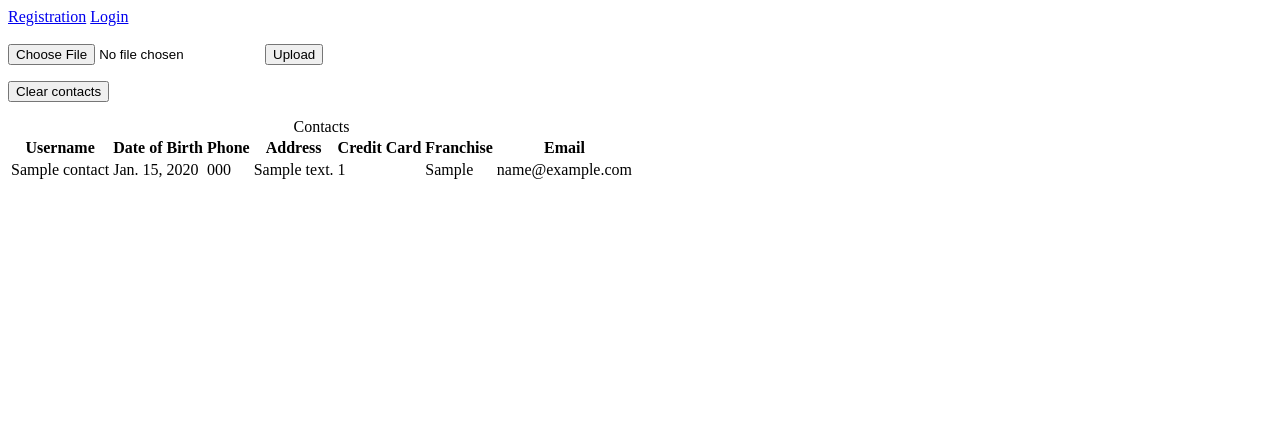
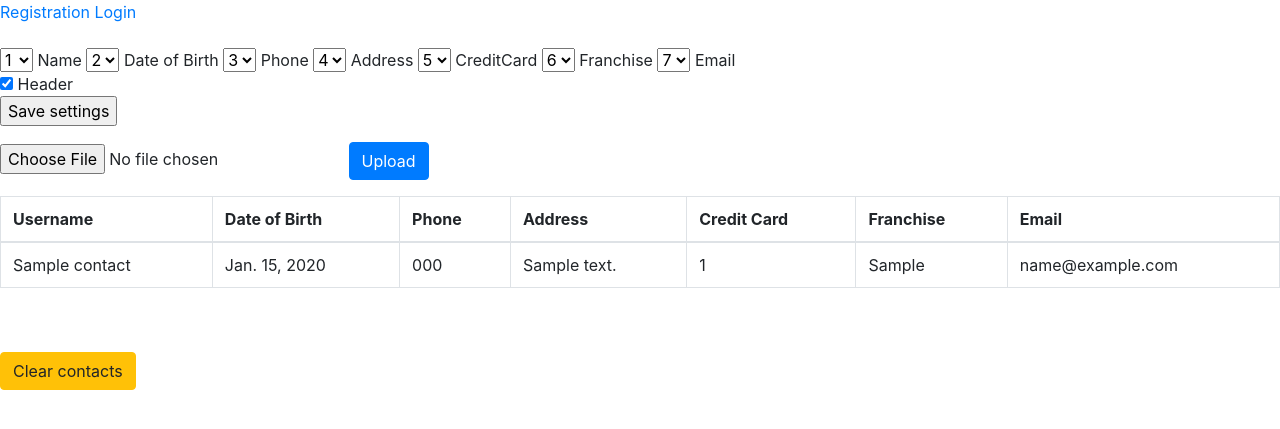
Before and after one commit to varsey/contacts-importer, a Django app: page /contacts/ in a window 1280 px wide. Shown: the top 429 px of the page. Run offline with Django 4.2, Linux system fonts and the light colour scheme; tables that the repository leaves empty hold one stand-in row (values such as "Sample post").

Commit message:
feat [importer] columns selector

```diff
--- a/contacts_importer/urls.py
+++ b/contacts_importer/urls.py
@@ -29,8 +29,9 @@ urlpatterns = [
 
     # Contacts
     path('', views.home, name='home'),
-    path('contacts/', views.upload_contacts, name='contacts'),
+    path('contacts/', views.view_upload_contacts, name='contacts'),
     path('cleartable/', views.cleartable, name='cleartable'),
+    path('contacts/', views.setcolumns, name='setcolumns'),
 ]
 
 urlpatterns += static(settings.MEDIA_URL, document_root=settings.MEDIA_ROOT)
--- a/importer/templates/importer/base.html
+++ b/importer/templates/importer/base.html
@@ -1,3 +1,4 @@
+<link rel="stylesheet" href="https://cdn.jsdelivr.net/npm/bootstrap@4.6.1/dist/css/bootstrap.min.css" integrity="sha384-zCbKRCUGaJDkqS1kPbPd7TveP5iyJE0EjAuZQTgFLD2ylzuqKfdKlfG/eSrtxUkn" crossorigin="anonymous">
 
 {% if user.is_authenticated %}
     Logged in as {{ user.username }}
--- a/importer/templates/importer/contacts.html
+++ b/importer/templates/importer/contacts.html
@@ -9,19 +9,86 @@
 <body>
     {% load static %}
     {% block content %}
+
+        <form action="{% url 'setcolumns' %}">
+            <select name="name">
+                <option value="1" selected="selected">1</option>
+                <option value="2">2</option>
+                <option value="3">3</option>
+                <option value="4">4</option>
+                <option value="5">5</option>
+                <option value="6">6</option>
+                <option value="7">7</option>
+            </select> Name
+            <select name="dob">
+                <option value="1">1</option>
+                <option value="2" selected="selected">2</option>
+                <option value="3">3</option>
+                <option value="4">4</option>
+                <option value="5">5</option>
+                <option value="6">6</option>
+                <option value="7">7</option>
+            </select> Date of Birth
+            <select name="phone">
+                <option value="1">1</option>
+                <option value="2">2</option>
+                <option value="3" selected="selected">3</option>
+                <option value="4">4</option>
+                <option value="5">5</option>
+                <option value="6">6</option>
+                <option value="7">7</option>
+            </select> Phone
+            <select name="address">
+                <option value="1">1</option>
+                <option value="2">2</option>
+                <option value="3">3</option>
+                <option value="4" selected="selected">4</option>
+                <option value="5">5</option>
+                <option value="6">6</option>
+                <option value="7">7</option>
+            </select> Address
+            <select name="cc">
+                <option value="1">1</option>
+                <option value="2">2</option>
+                <option value="3">3</option>
+                <option value="4">4</option>
+                <option value="5" selected="selected">5</option>
+                <option value="6">6</option>
+                <option value="7">7</option>
+            </select> CreditCard
+            <select name="franchise">
+                <option value="1">1</option>
+                <option value="2">2</option>
+                <option value="3">3</option>
+                <option value="4">4</option>
+                <option value="5">5</option>
+                <option value="6" selected="selected">6</option>
+                <option value="7">7</option>
+            </select> Franchise
+            <select name="email">
+                <option value="1">1</option>
+                <option value="2">2</option>
+                <option value="3">3</option>
+                <option value="4">4</option>
+                <option value="5">5</option>
+                <option value="6">6</option>
+                <option value="7" selected="selected">7</option>
+            </select> Email
+            <br>
+            <input type="checkbox" name="header" checked> Header
+            <br>
+            <input type="submit" value="Save settings">
+        </form>
+
         <form method="post" enctype="multipart/form-data">
             {% csrf_token %}
             <input type="file" name="contacts_file">
-            <button type="submit">Upload</button>
-        </form>
 
-        <form action="{% url 'cleartable' %}" method="POST">
-                    {% csrf_token %}
-                <button type="submit">Clear contacts</button>
+            <button type="submit" class="btn btn-primary">Upload</button>
         </form>
 
     <table class="table table-bordered">
-        <caption>Contacts</caption>
+        <caption></caption>
         <thead>
         <tr>
             <th>Username</th>
@@ -63,6 +130,7 @@
                 <li><a href="?page={{ i }}">{{ i }}</a></li>
             {% endif %}
         {% endfor %}
+
         {% if contacts.has_next %}
             <li><a href="?page={{ contacts.next_page_number }}">&raquo;</a></li>
         {% else %}
@@ -70,10 +138,14 @@
         {% endif %}
         </ul>
     {% endif %}
+        <br>
 
-    <br><br>
-    {{ summary }}
-
+        <form action="{% url 'cleartable' %}" method="POST">
+            {% csrf_token %}
+            <button type="submit" class="btn btn-warning">Clear contacts</button>
+        </form>
+        <br>
+        {{ summary }}
     {% endblock %}
 
 </body>
--- a/importer/views.py
+++ b/importer/views.py
@@ -79,27 +79,33 @@ def cleartable(request):
         return redirect('contacts')
 
 
-def upload_contacts(request):
-    """main page with contacts importer and viewer"""
+def setcolumns(request):
+    return render(request, "importer/contacts.html", {'hiddenstatus': 'hidden'})
+
+
+def view_upload_contacts(request):
+    """main page with contacts importer and paginated viewer"""
     summary = ""
     if request.method == 'POST' and request.FILES['contacts_file']:
         init_size = Contacts.objects.count()
         csv_file = TextIOWrapper(request.FILES["contacts_file"].file, encoding='utf-8')
         reader = csv.reader(csv_file)
-        _ = next(reader)
+
+        if request.GET.get('header', True):
+            _ = next(reader)
         rowcount = 0
         for row in reader:
             Contacts.objects.get_or_create(
-                Name=row[0],
-                DOB=datetime.strptime(row[1], '%Y-%m-%d'),
-                Phone=row[2],
-                Address=row[3],
-                CreditCard=row[4],
-                Franchise=row[5],
-                Email=row[6],
+                Name=row[int(request.GET.get('name', '1')) - 1],
+                DOB=datetime.strptime(row[int(request.GET.get('dob', '2')) - 1], '%Y-%m-%d'),
+                Phone=row[int(request.GET.get('phone', '3')) - 1],
+                Address=row[int(request.GET.get('address', '4')) - 1],
+                CreditCard=row[int(request.GET.get('cc', '5')) - 1],
+                Franchise=row[int(request.GET.get('franchise', '6')) - 1],
+                Email=row[int(request.GET.get('email', '6')) - 1],
             )
             rowcount += 1
-        summary = f"{Contacts.objects.count() - init_size} out of {rowcount} contacts has been imported\n\n"
+        summary = f"{Contacts.objects.count() - init_size} out of {rowcount} contacts has been imported"
 
     contacts_list = Contacts.objects.order_by("-Email")
     page = request.GET.get('page', 1)
```
